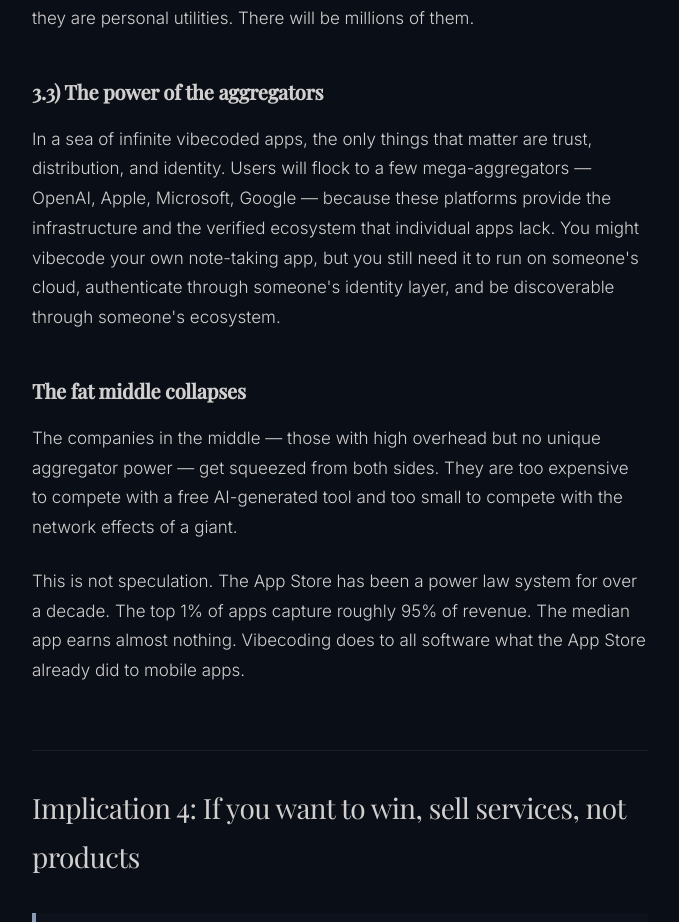
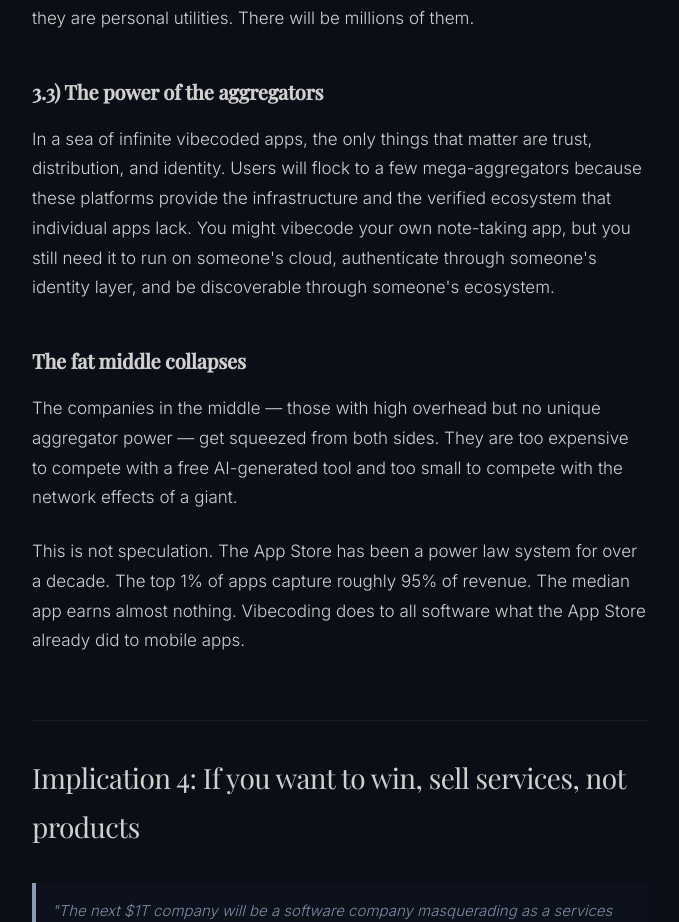
Before and after one commit to tizkovatereza/personal-website, a Next.js app: page /writing/software-abundance in a window 1280 px wide. Shown: the part 6964-7886 px from the top of the page, without its empty margins (410-1089 px from the left). Built offline with nearby package versions, Linux system fonts and the light colour scheme; no server answers; the database is empty.

Commit message:
fix: remove mention of specific mega-aggregators\n\nUpdate sentence to generalize reference to mega-aggregators.

```diff
--- a/app/writing/software-abundance/page.tsx
+++ b/app/writing/software-abundance/page.tsx
@@ -208,7 +208,7 @@ export default function SoftwareAbundanceArticle() {
           <SubSection>3.3) The power of the aggregators</SubSection>
 
           <p className="mb-6">
-            In a sea of infinite vibecoded apps, the only things that matter are trust, distribution, and identity. Users will flock to a few mega-aggregators — OpenAI, Apple, Microsoft, Google — because these platforms provide the infrastructure and the verified ecosystem that individual apps lack. You might vibecode your own note-taking app, but you still need it to run on someone&apos;s cloud, authenticate through someone&apos;s identity layer, and be discoverable through someone&apos;s ecosystem.
+            In a sea of infinite vibecoded apps, the only things that matter are trust, distribution, and identity. Users will flock to a few mega-aggregators because these platforms provide the infrastructure and the verified ecosystem that individual apps lack. You might vibecode your own note-taking app, but you still need it to run on someone&apos;s cloud, authenticate through someone&apos;s identity layer, and be discoverable through someone&apos;s ecosystem.
           </p>
 
           <SubSection>The fat middle collapses</SubSection>
```
